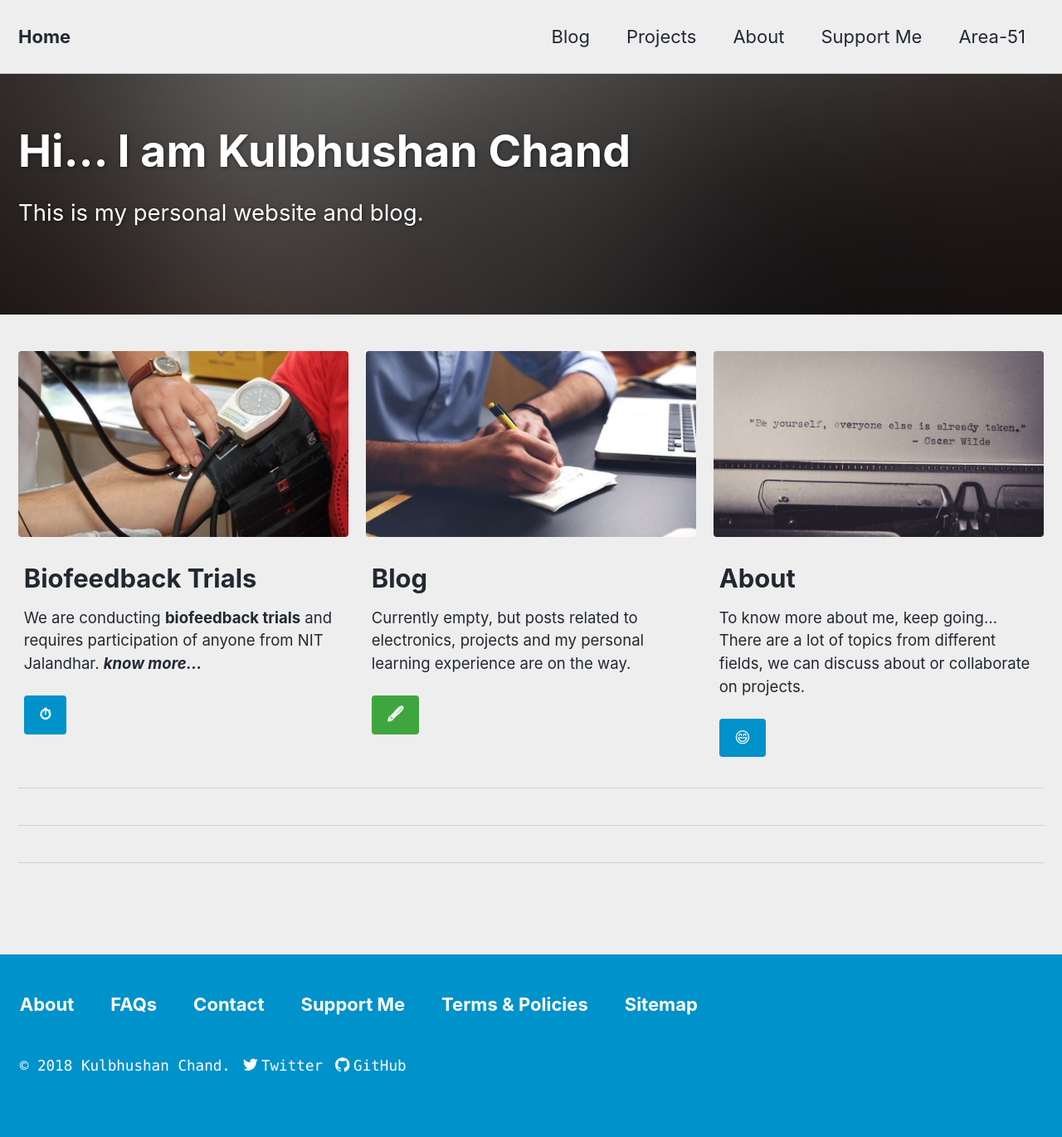
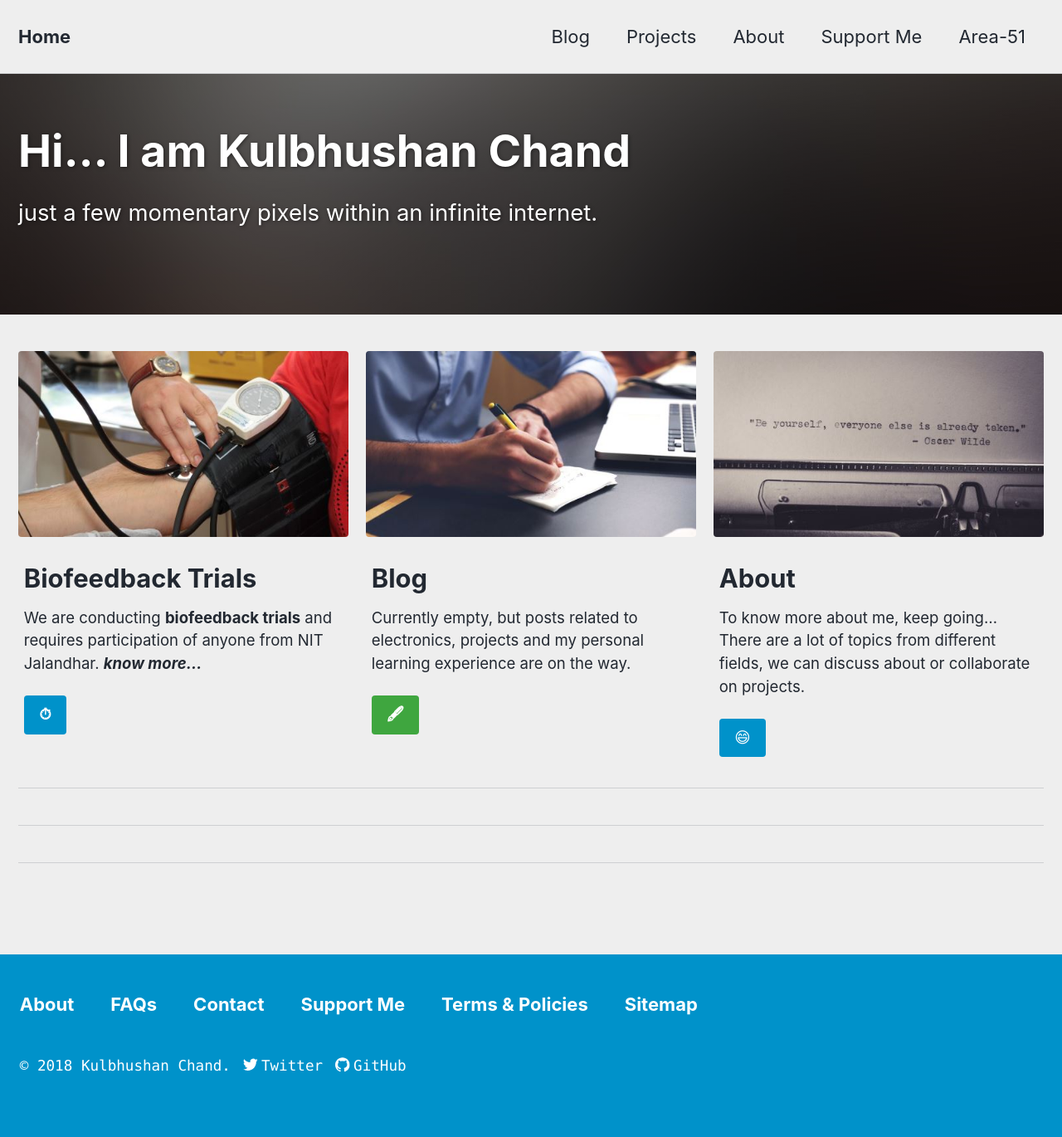
Before and after one commit to kulbhushanchand/kulbhushanchand.github.io-v2, a Jekyll site: the page built from _pages/main/home.md, in a window 1280 px wide. Shown: the whole page at 83% size. Built offline with Jekyll 4.4.1, drawn with Linux system fonts in a browser that asks for light colours; cached includes are drawn as plain includes.

Commit message:
Update home.md

```diff
--- a/_pages/main/home.md
+++ b/_pages/main/home.md
@@ -5,7 +5,7 @@ header:
   overlay_image: /assets/images/pages/main/home-header.jpg
   overlay_filter: rgba(0, 0, 0, 0.4)
 title: Hi... I am Kulbhushan Chand
-excerpt: 'This is my personal website and blog.
+excerpt: 'just a few momentary pixels within an infinite internet.
 <br>'
 feature_row:
   - image_path: /assets/images/pages/misc/biofeedback-trials-small.jpg
```
